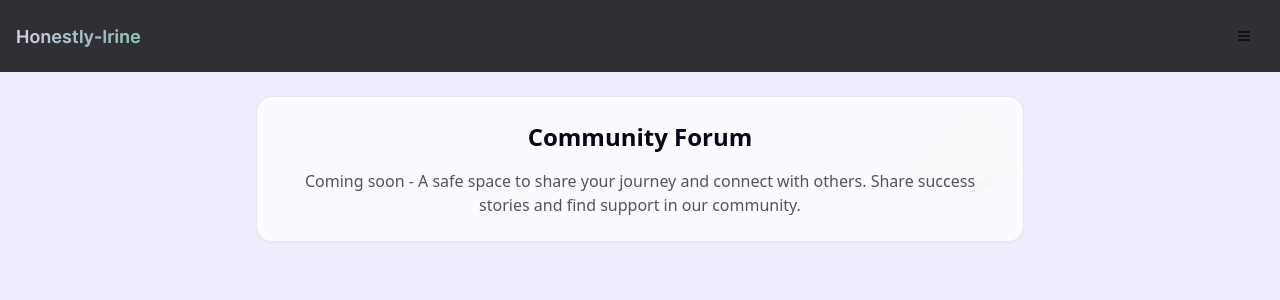
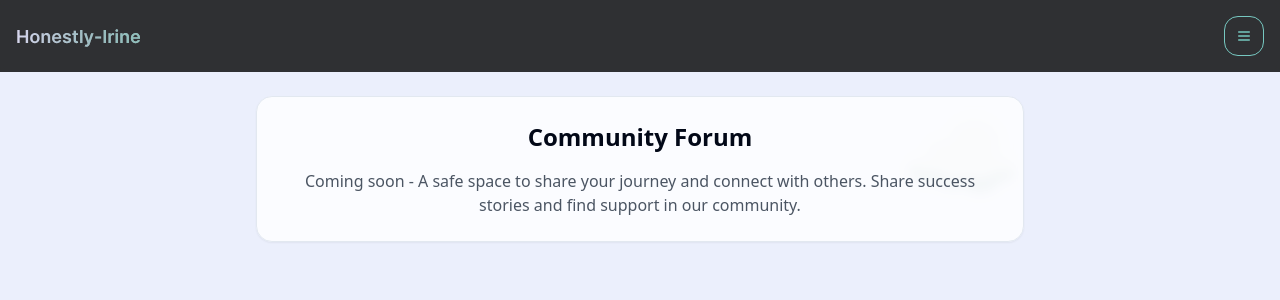
Before and after one commit to Sameer-Mardani/Irine-Therapy-chat-bot, a React (Vite) app: page /forum in a window 1280 px wide. Shown: the top 300 px of the page. Built offline with nearby package versions, Linux system fonts and the light colour scheme.

Commit message:
hambuger menu

```diff
--- a/src/components/Navigation.tsx
+++ b/src/components/Navigation.tsx
@@ -1,7 +1,7 @@
 import React from "react";
 import { Menu } from "lucide-react";
 import { Button } from "@/components/ui/button";
-import { Sheet, SheetContent, SheetTrigger } from "@/components/ui/sheet";
+import { Sheet, SheetTrigger, SheetContent } from "@/components/ui/sheet";
 import { Link, useNavigate } from "react-router-dom";
 import Logo from "@/components/ui/Logo"; // Adjust the import path to match your Logo.tsx location
 
@@ -23,8 +23,12 @@ const Navigation = () => {
         </Link>
         <Sheet>
           <SheetTrigger asChild>
-            <Button variant="ghost" size="icon">
-              <Menu className="h-6 w-6" />
+            <Button
+              variant="ghost"
+              size="icon"
+              className="group border border-[#76C7C0] rounded-md hover:border-[#76C7C0]/70 transition-colors"
+            >
+              <Menu className="h-6 w-6 text-[#76C7C0] group-hover:text-[#A0AEC0] transition-colors" />
             </Button>
           </SheetTrigger>
           <SheetContent>
```
